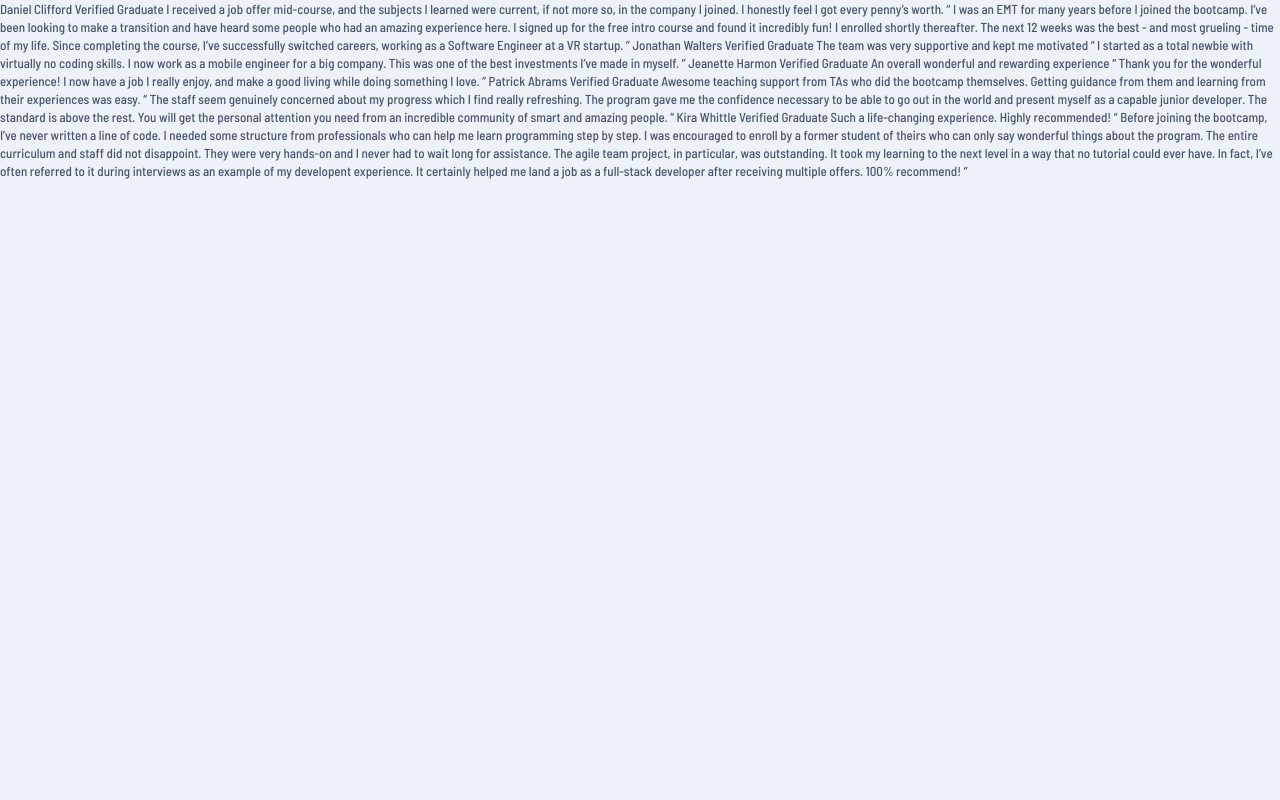
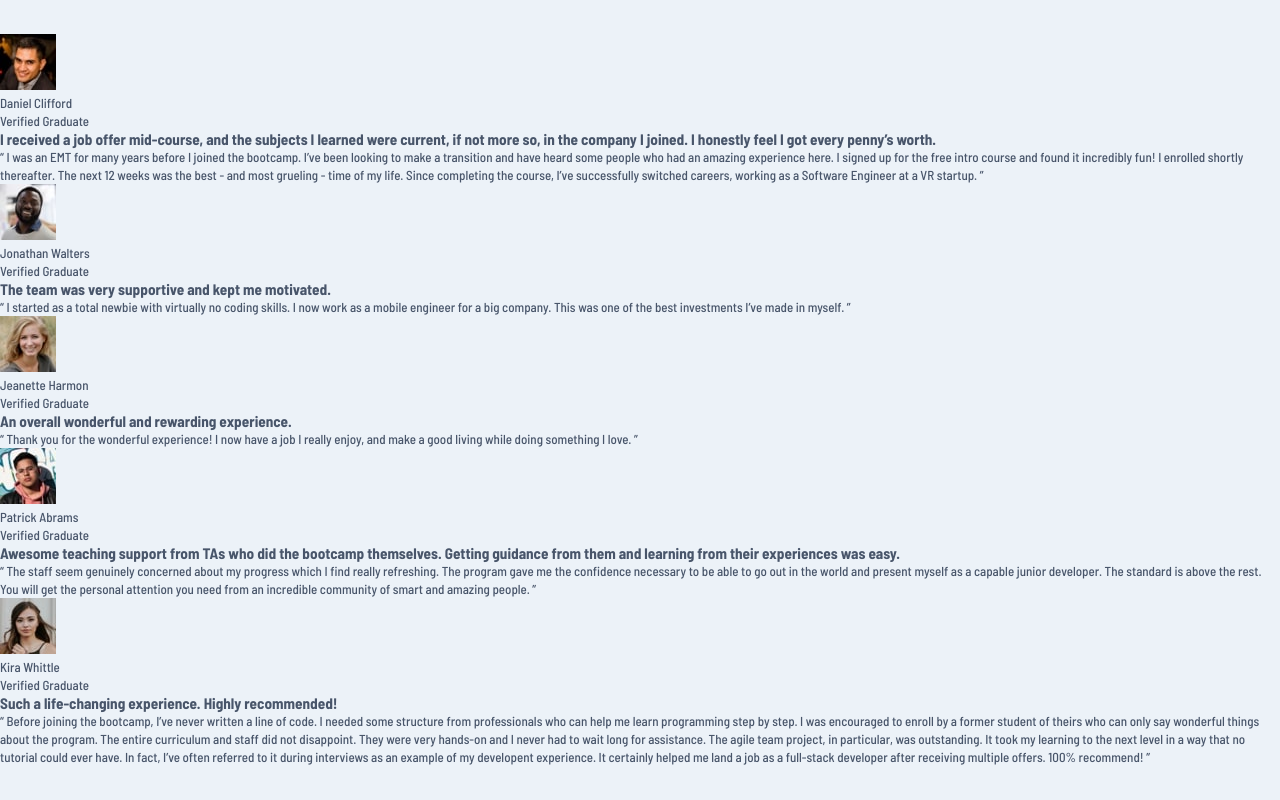
Before and after one commit to Sven-27/testimonials-grid-section, a plain HTML site: page index.html in a window 1280 px wide. Drawn offline with Linux system fonts and the light colour scheme.

Commit message:
added: html structure

```diff
--- a/index.html
+++ b/index.html
@@ -9,57 +9,96 @@
   <title>Frontend Mentor | [Challenge Name Here]</title>
 </head>
 <body>
-  Daniel Clifford
-  Verified Graduate
+  <!-- structure for the grid / responsive design -->
+  <main>
+    <!-- Creating the articles for the testimonials -->
+    <article>
+      <figure>
+        <img src="./images/image-daniel.jpg" alt="Daniel Clifford">
+        <figcaption>
+          <p>Daniel Clifford</p>
+          <span>Verified Graduate</span>
+        </figcaption>
+      </figure>
+      <section>
+        <h1>I received a job offer mid-course, and the subjects I learned were current, if not more so,
+            in the company I joined. I honestly feel I got every penny’s worth.</h1>
 
-  I received a job offer mid-course, and the subjects I learned were current, if not more so,
-  in the company I joined. I honestly feel I got every penny’s worth.
-
-  “ I was an EMT for many years before I joined the bootcamp. I’ve been looking to make a
+        <quote>“ I was an EMT for many years before I joined the bootcamp. I’ve been looking to make a
            transition and have heard some people who had an amazing experience here. I signed up
            for the free intro course and found it incredibly fun! I enrolled shortly thereafter.
            The next 12 weeks was the best - and most grueling - time of my life. Since completing
-  the course, I’ve successfully switched careers, working as a Software Engineer at a VR startup. ”
+           the course, I’ve successfully switched careers, working as a Software Engineer at a VR startup. ”</quote>
+      </section>
+    </article>
+    <article>
+      <figure>
+        <img src="./images/image-jonathan.jpg" alt="Jonathan Walters">
+        <figcaption>
+          <p>Jonathan Walters</p>
+          <span>Verified Graduate</span>
+        </figcaption>
+      </figure>
+      <section>
+        <h1>The team was very supportive and kept me motivated.</h1>
 
-  Jonathan Walters
-  Verified Graduate
+        <quote>“ I started as a total newbie with virtually no coding skills. I now work as a mobile engineer
+               for a big company. This was one of the best investments I’ve made in myself. ”</quote>
+      </section>
+    </article>
+    <article>
+      <figure>
+        <img src="./images/image-jeanette.jpg" alt="Jeanette Harmon">
+        <figcaption>
+          <p>Jeanette Harmon</p>
+          <span>Verified Graduate</span>
+        </figcaption>
+      </figure>
+      <section>
+        <h1>An overall wonderful and rewarding experience.</h1>
 
-  The team was very supportive and kept me motivated
+        <quote>“ Thank you for the wonderful experience! I now have a job I really enjoy, and make a good living
+               while doing something I love. ”</quote>
+      </section>
+    </article>
+    <article>
+      <figure>
+        <img src="./images/image-patrick.jpg" alt="Patrick Abrams">
+        <figcaption>
+          <p>Patrick Abrams</p>
+          <span>Verified Graduate</span>
+        </figcaption>
+      </figure>
+      <section>
+        <h1>Awesome teaching support from TAs who did the bootcamp themselves. Getting guidance from them and
+            learning from their experiences was easy.</h1>
 
-  “ I started as a total newbie with virtually no coding skills. I now work as a mobile engineer
-  for a big company. This was one of the best investments I’ve made in myself. ”
-
-  Jeanette Harmon
-  Verified Graduate
-
-  An overall wonderful and rewarding experience
-
-  “ Thank you for the wonderful experience! I now have a job I really enjoy, and make a good living
-  while doing something I love. ”
-
-  Patrick Abrams
-  Verified Graduate
-
-  Awesome teaching support from TAs who did the bootcamp themselves. Getting guidance from them and
-  learning from their experiences was easy.
-
-  “ The staff seem genuinely concerned about my progress which I find really refreshing. The program
+        <quote>“ The staff seem genuinely concerned about my progress which I find really refreshing. The program
                gave me the confidence necessary to be able to go out in the world and present myself as a capable
                junior developer. The standard is above the rest. You will get the personal attention you need from
-  an incredible community of smart and amazing people. ”
+              an incredible community of smart and amazing people. ”</quote>
+      </section>
+    </article>
+    <article>
+      <figure>
+        <img src="./images/image-kira.jpg" alt="Kira Whittle">
+        <figcaption>
+          <p>Kira Whittle</p>
+          <span>Verified Graduate</span>
+        </figcaption>
+      </figure>
+      <section>
+        <h1>Such a life-changing experience. Highly recommended!</h1>
 
-  Kira Whittle
-  Verified Graduate
-
-  Such a life-changing experience. Highly recommended!
-
-  “ Before joining the bootcamp, I’ve never written a line of code. I needed some structure from
+        <quote>“ Before joining the bootcamp, I’ve never written a line of code. I needed some structure from
                professionals who can help me learn programming step by step. I was encouraged to enroll by a former
                student of theirs who can only say wonderful things about the program. The entire curriculum and staff
                did not disappoint. They were very hands-on and I never had to wait long for assistance. The agile team
                project, in particular, was outstanding. It took my learning to the next level in a way that no tutorial
                could ever have. In fact, I’ve often referred to it during interviews as an example of my developent
                experience. It certainly helped me land a job as a full-stack developer after receiving multiple offers.
-  100% recommend! ”
+               100% recommend! ”</quote>
+      </section>
+  </main>
 </body>
 </html>
--- a/sass/_global.scss
+++ b/sass/_global.scss
@@ -5,6 +5,7 @@
   box-sizing: border-box;
 }
 
+// global styles for the body
 body{
   font-family: 'Barlow Semi Condensed', sans-serif;
   font-size: $fs-13;
@@ -12,4 +13,7 @@ body{
   line-height: $lh-18;
   color: $grayish-blue-200;
   background: $grayish-blue-100;
+  display: grid;
+  place-items: center;
+  min-height: 100vh;
 }
```
Also changed, not shown: css/output.css, 1 other file. Lines whose indentation alone changed are shown as unchanged.
